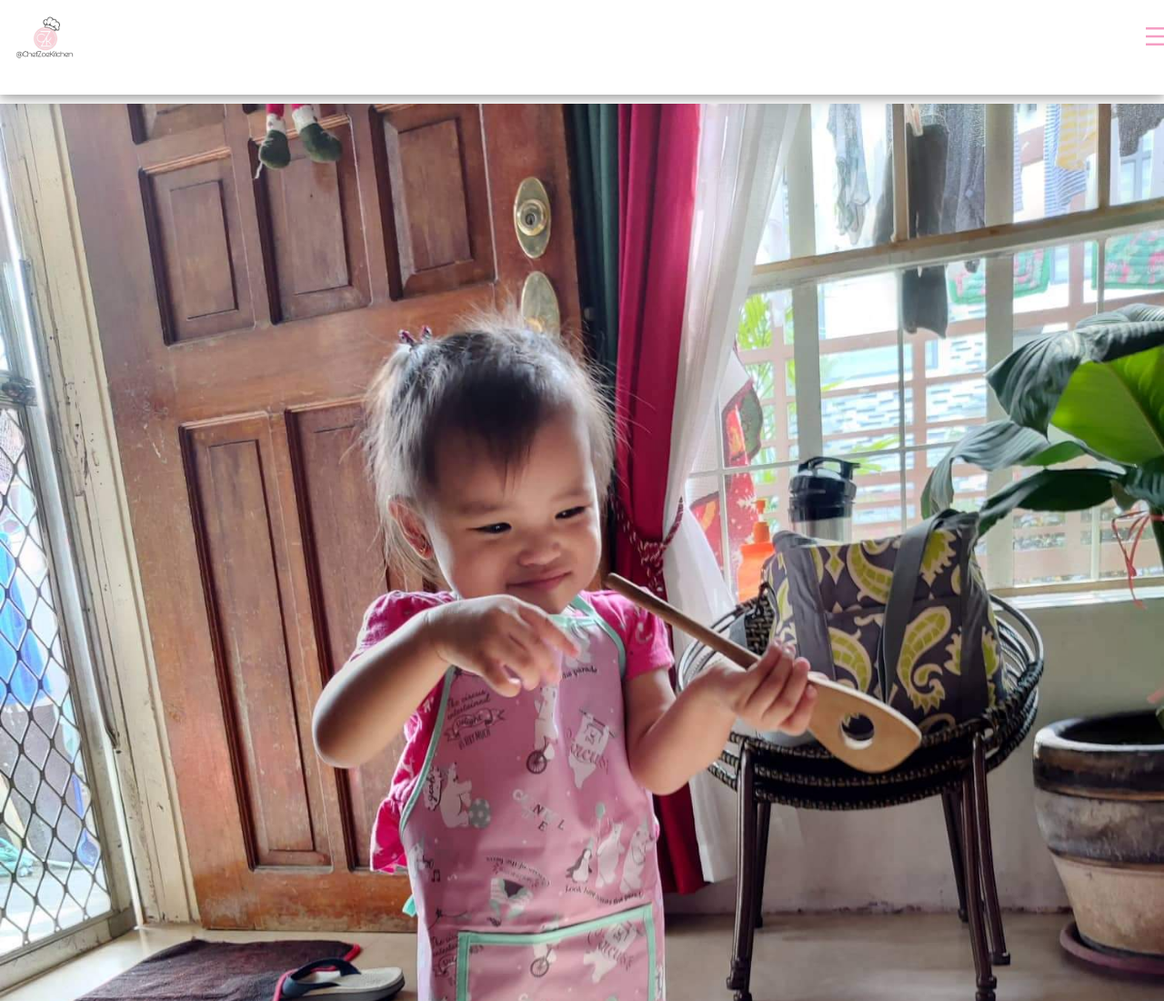
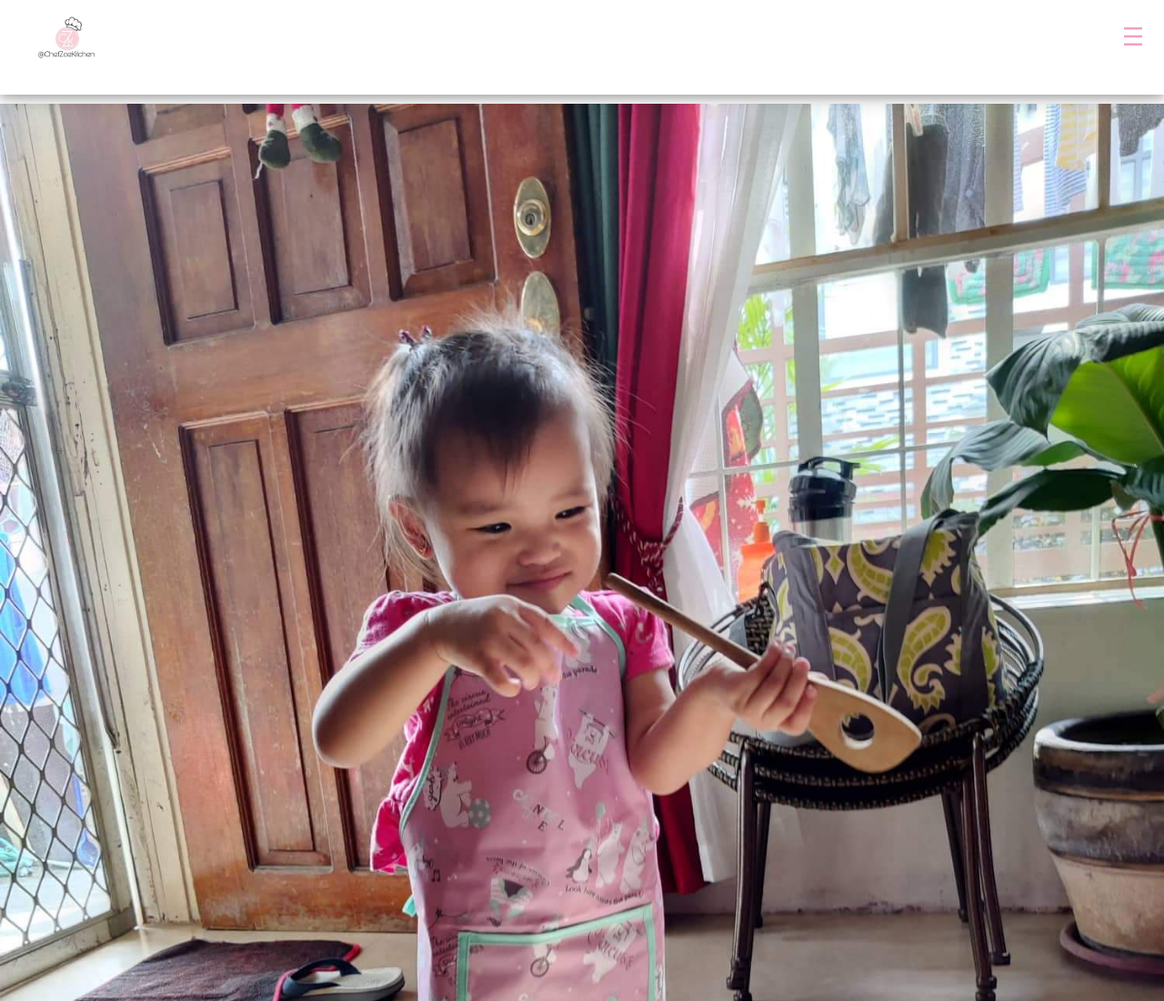
Before and after one commit to kladkent/ChefZoeKitchen, a plain HTML site: page index.html in a window 1280 px wide. Shown: the top 1100 px of the page at 91% size. Drawn offline with Linux system fonts and the light colour scheme; a web font is replaced by a local one.

Commit message:
Add files via upload

```diff
--- a/style.css
+++ b/style.css
@@ -33,6 +33,8 @@ div.navbar-mobile{
 
 div.navbar-mobile div{
   display: inline-block;
+  margin-right: 24px;
+  margin-left: 24px;
 }
 
 div.logo-button img{
```
